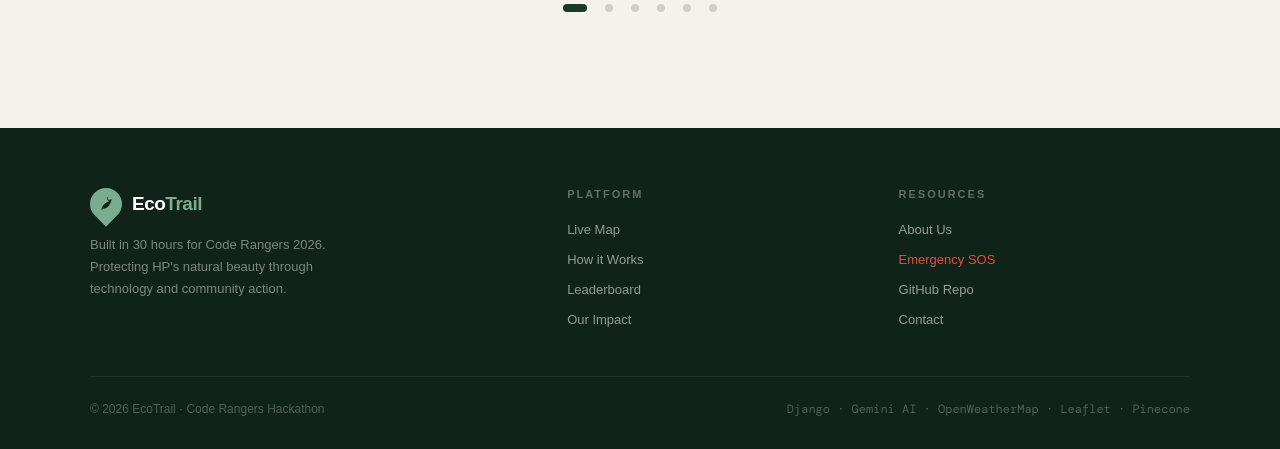
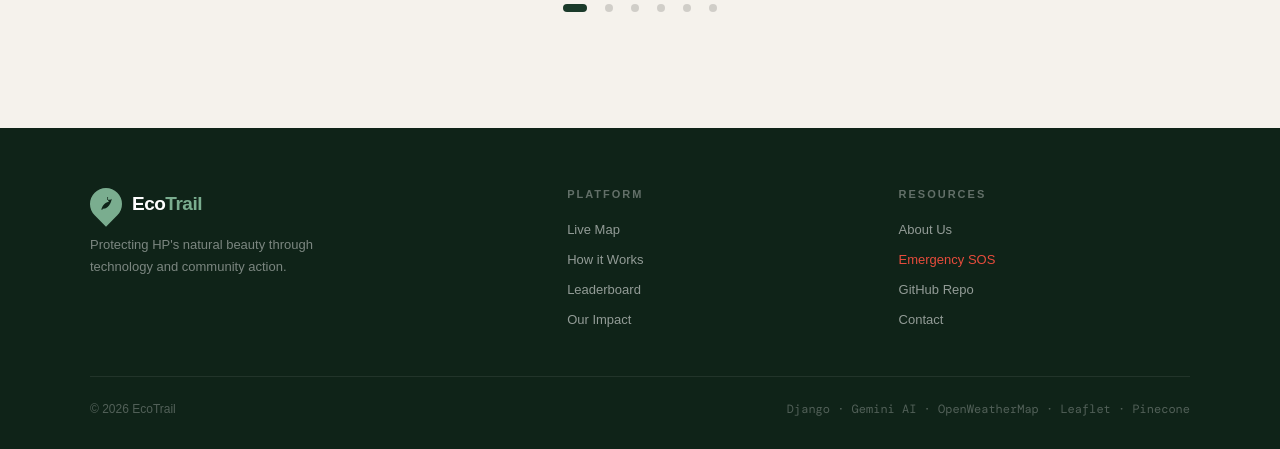
Before and after one commit to RomanGod06/ecotrail, a Django app: page / in a window 1280 px wide. Shown: the part 1407-1856 px from the top of the page. Run offline with Django 5.2, Linux system fonts and the light colour scheme; some web fonts are replaced.

Commit message:
Update base.html
removed the not so useful p

```diff
--- a/templates/base.html
+++ b/templates/base.html
@@ -188,7 +188,7 @@ footer{background:#0f2318;padding:60px clamp(16px,5vw,80px) 32px;position:relati
         <div class="logo-leaf" style="background:#7aad8f"><svg width="14" height="14" viewBox="0 0 24 24" fill="#0f2318"><path d="M17 8C8 10 5.9 16.17 3.82 21.34L5.71 22l1-2.3A4.49 4.49 0 0 0 8 20C19 20 22 3 22 3c-1 2-8 2-8 2s-2-7 5-7c-2 0-7 4-2 10z"/></svg></div>
         <span class="logo-text" style="color:#fff">Eco<span style="color:#7aad8f">Trail</span></span>
       </a>
-      <p>Built in 30 hours for Code Rangers 2026. Protecting HP's natural beauty through technology and community action.</p>
+      <p>Protecting HP's natural beauty through technology and community action.</p>
     </div>
     <div class="foot-col">
       <h4>Platform</h4>
@@ -210,7 +210,7 @@ footer{background:#0f2318;padding:60px clamp(16px,5vw,80px) 32px;position:relati
     </div>
   </div>
   <div class="foot-bottom">
-    <span>© 2026 EcoTrail · Code Rangers Hackathon</span>
+    <span>© 2026 EcoTrail</span>
     <span style="font-family:'DM Mono',monospace">Django · Gemini AI · OpenWeatherMap · Leaflet · Pinecone</span>
   </div>
 </footer>
```
